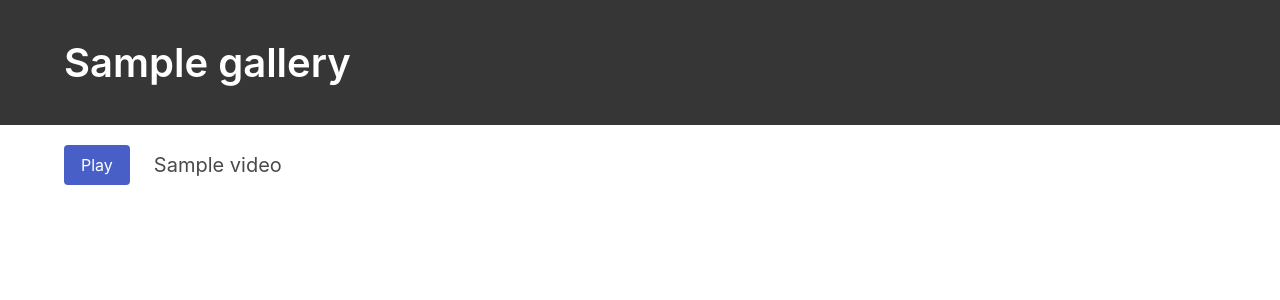
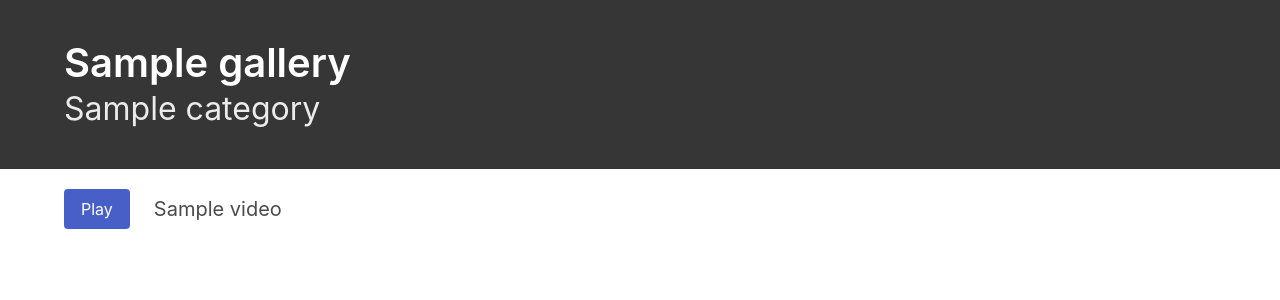
Before and after one commit to eveenendaal/video-gallery, a Node server app: template views/gallery.pug in a window 1280 px wide. Shown: the top 300 px of the page. Run offline with Node 20, Linux system fonts and the light colour scheme; the template is opened without the code that fills it: most values are stand-ins (such as "Sample title", 1, 10 or a date in 2020); style sheets or scripts are compiled from the project's sources.

Commit message:
Adding category

```diff
--- a/app.ts
+++ b/app.ts
@@ -19,8 +19,16 @@ app.get('/robots.txt', async (req, res) => {
 
 interface Gallery {
     title: string
+    category: Category
     stub?: string
     videos?: [Video]
+}
+
+enum Category {
+    VIDEO = "Videos",
+    HOME_VIDEO = "Home Videos",
+    MOVIE = "Movies",
+    UNKNOWN= "Unknown"
 }
 
 interface Galleries {
@@ -34,37 +42,48 @@ interface Video {
 
 const galleries: Galleries = {
     "cindys-tapes": {
-        title: "Cindy's Tapes"
+        title: "Cindy's Tapes",
+        category: Category.HOME_VIDEO
     },
     "dads-tapes": {
-        title: "Dad's Tapes"
+        title: "Dad's Tapes",
+        category: Category.HOME_VIDEO
     },
     "my-tapes": {
-        title: "My Tapes"
+        title: "My Tapes",
+        category: Category.HOME_VIDEO
     },
     "betamax-tapes": {
-        title: "Betamax Tapes"
+        title: "Betamax Tapes",
+        category: Category.HOME_VIDEO
     },
     "betamax-original-tapes": {
-        title: "Betamax Tapes (Originals)"
+        title: "Betamax Tapes (Originals)",
+        category: Category.HOME_VIDEO
     },
     "rohrberg-tapes": {
-        title: "Rohrberg Tapes"
+        title: "Rohrberg Tapes",
+        category: Category.HOME_VIDEO
     },
     "mcdaniel-tapes": {
-        title: "McDaniel Tapes"
+        title: "McDaniel Tapes",
+        category: Category.HOME_VIDEO
     },
     "moms-tapes": {
-        title: "Mom's Tapes"
+        title: "Mom's Tapes",
+        category: Category.HOME_VIDEO
     },
     "21-day-fix": {
-        title: "21 Day Fix"
+        title: "21 Day Fix",
+        category: Category.VIDEO
     },
     "kids-movies": {
-        title: "Kid's Movies"
+        title: "Kid's Movies",
+        category: Category.MOVIE
     },
     "movies": {
-        title: "Movies"
+        title: "Movies",
+        category: Category.MOVIE
     }
 }
 
@@ -87,6 +106,7 @@ app.get("/feed", async (req: Request, res: Response) => {
             galleryList.push({
                 title: galleries[prefix] ? galleries[prefix].title : prefix,
                 stub: prefix,
+                category: galleries[prefix] ? galleries[prefix].category : Category.UNKNOWN,
                 videos: await getVideosByPrefix(prefix)
             })
         }
@@ -134,6 +154,7 @@ app.get('/:gallery', async (req: Request, res: Response) => {
 
     res.render('gallery', {
         gallery: galleries[gallery] ? galleries[gallery].title : gallery,
+        category: galleries[gallery] ? galleries[gallery].category : Category.UNKNOWN,
         videos: await getVideosByPrefix(gallery)
     });
 });
--- a/views/gallery.pug
+++ b/views/gallery.pug
@@ -9,6 +9,7 @@ html
             div.hero-head
                 div.container.has-text-centered-mobile.block
                     h1.title.is-2 #{gallery}
+                    h2.subtitle.is-3 #{category}
         div.container
             div.videos
                 each file in videos
```
